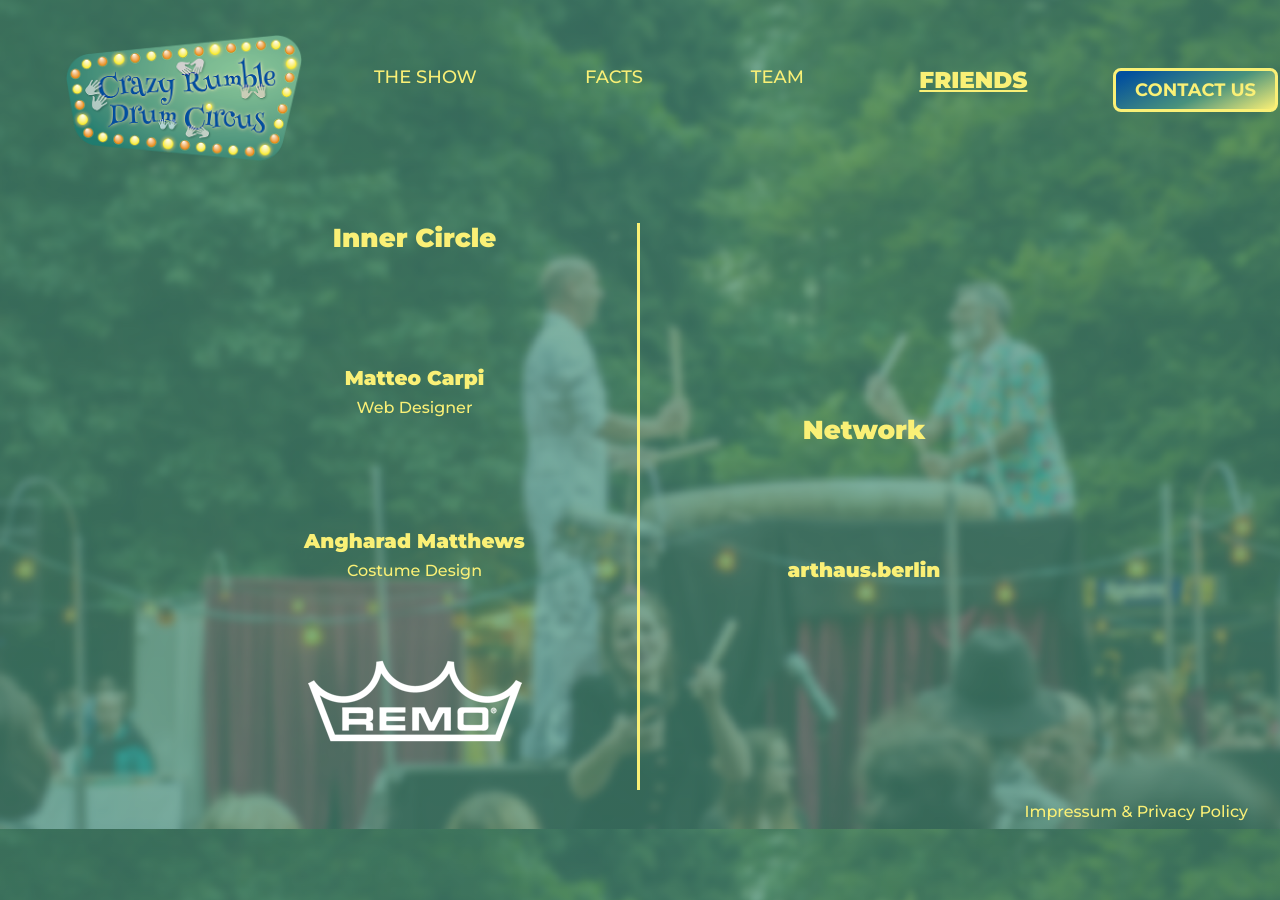
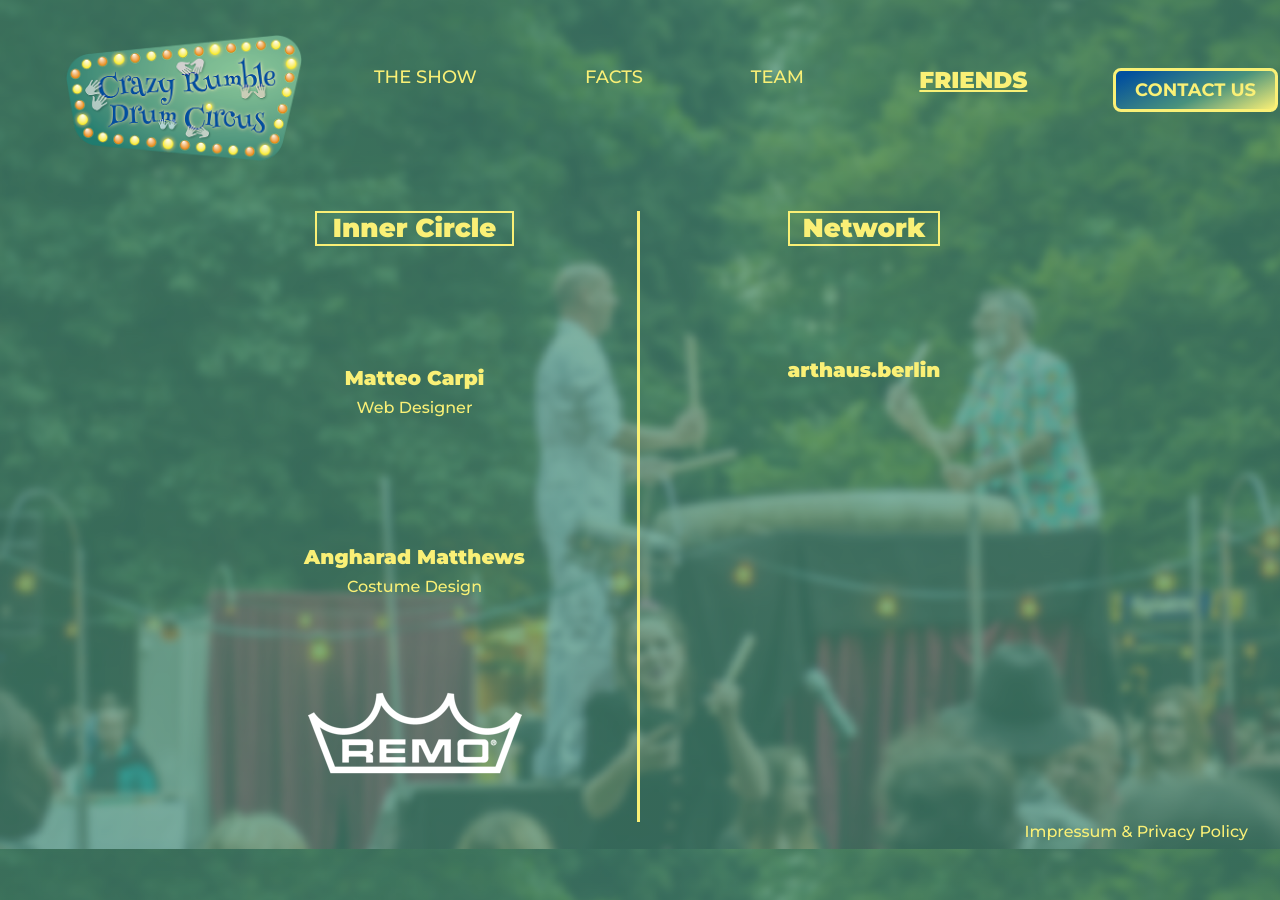
Before and after one commit to matteocarpi/crdc, a Jekyll site: the page built from friends.md, in a window 1280 px wide. Built offline with Jekyll 4.4.1, drawn with Linux system fonts in a browser that asks for light colours; nearby versions of some CDN libraries; comment, search, counter and statistics services are not loaded.

Commit message:
few fixes in friends

```diff
--- a/_sass/friends.scss
+++ b/_sass/friends.scss
@@ -5,7 +5,7 @@
   display: grid;
   grid-template-columns: 50% 50%;
   justify-items: center;
-  align-items: center;
+  align-items: start;
   text-align: center;
 }
 .friend, .network-person {
@@ -15,10 +15,21 @@
   }
 }
 .inner_circle {
+  display: grid;
+  justify-items: center;
+  align-items: center;
   margin-top: 3rem;
   width: 100%;
   border-right: solid;
+  h1 {
+    width: max-content;
+    padding: 0 1rem;
+    border: solid 2px;
+  }
 }
 .network {
   margin-top: 3rem;
+  h1 {
+    border: solid 2px;
+  }
 }
```
